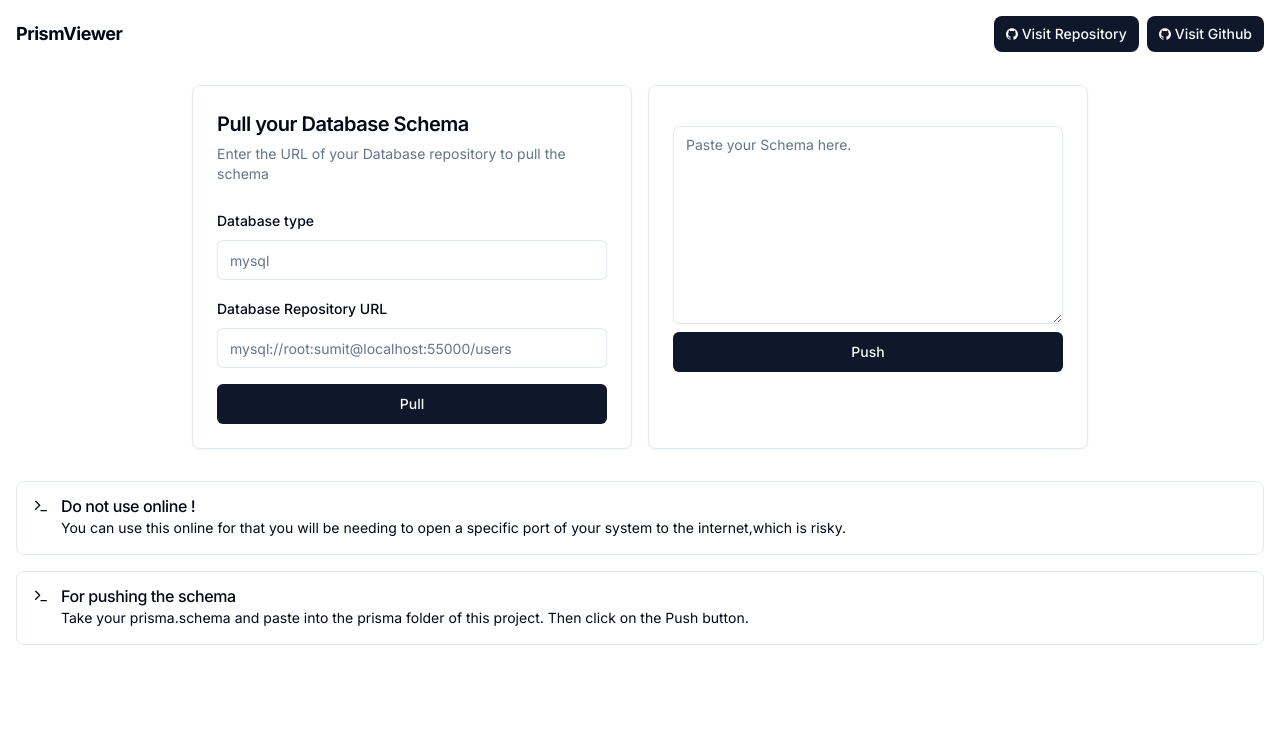
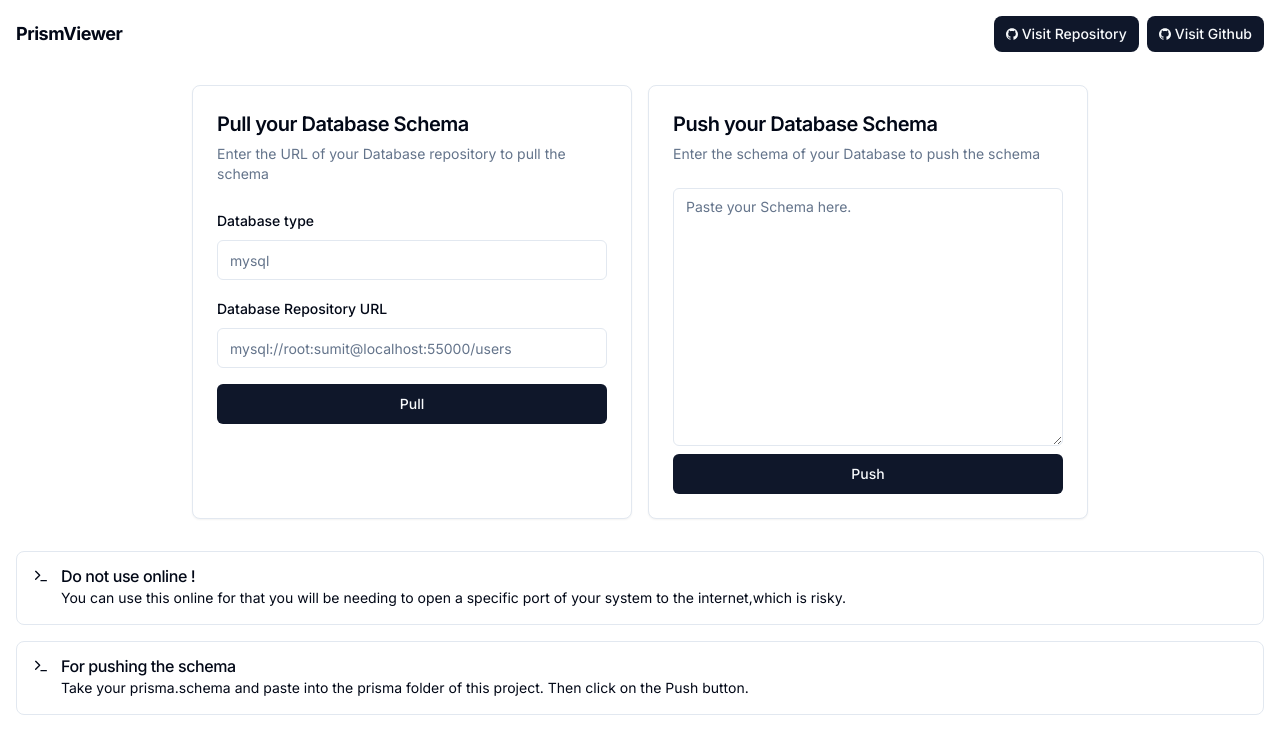
Before and after one commit to SumitKumar-17/Prismviewer, a Next.js app: page / in a window 1280 px wide. Shown: the top 754 px of the page. Built offline with nearby package versions, Linux system fonts and the light colour scheme.

Commit message:
feat:adding heading and some css

```diff
--- a/src/components/Home.tsx
+++ b/src/components/Home.tsx
@@ -148,9 +148,13 @@ const HomePage = () => {
                 </Card>
 
                 <Card className="flex-1">
-                    <CardContent className='pt-10'>
+                <CardHeader>
+                        <CardTitle className="text-xl">Push your Database Schema</CardTitle>
+                        <CardDescription>Enter the schema of your Database  to push the schema</CardDescription>
+                    </CardHeader>
+                    <CardContent >
                         <div className="grid m-auto w-full gap-2">
-                            <Textarea rows={9} placeholder="Paste your Schema here."
+                            <Textarea rows={12} placeholder="Paste your Schema here."
                             value={schema}
                             onChange={handleTextareaChange}
                             />
```
